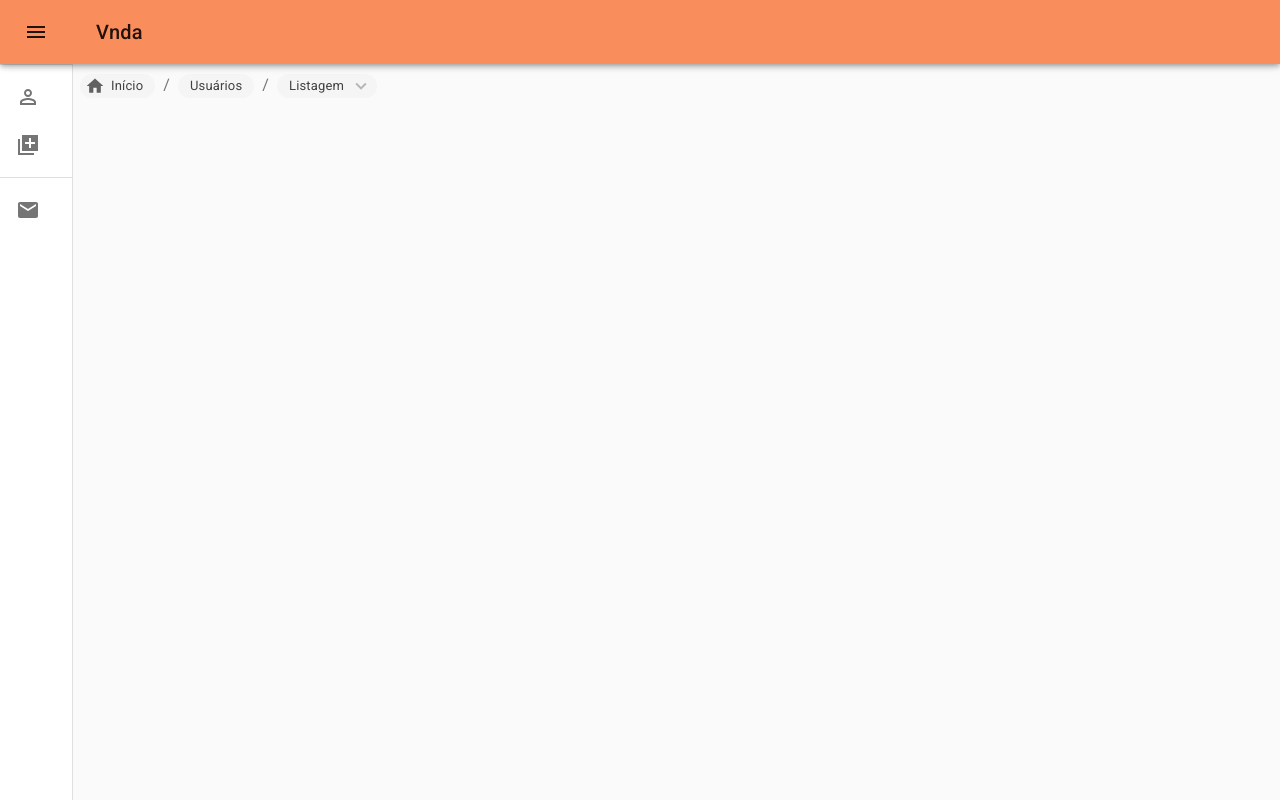
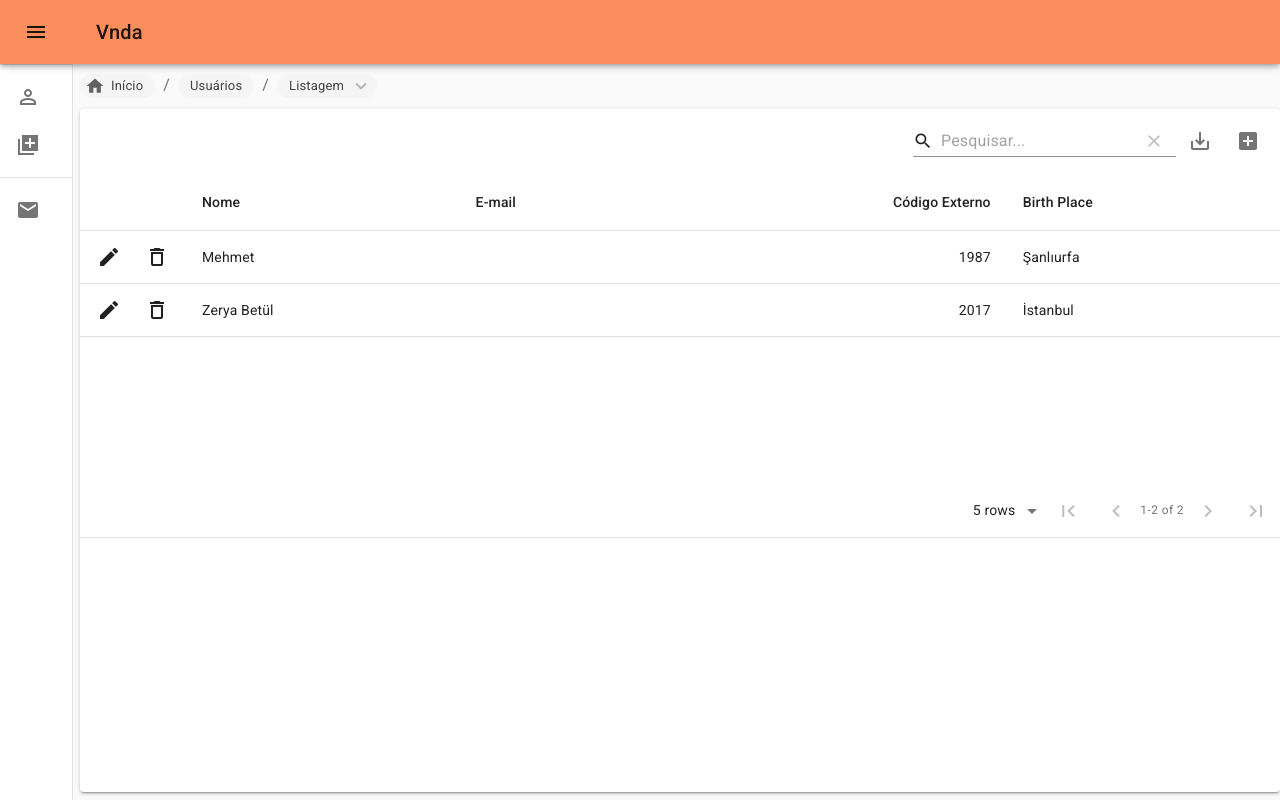
Before and after one commit to erickpeixoto/nextjs-typescript-tdd-react-swr, a Next.js app: page / in a window 1280 px wide. Built offline with nearby package versions, Linux system fonts and the light colour scheme; no server answers.

Commit message:
style: change Layout structure

```diff
--- a/package.json
+++ b/package.json
@@ -2,6 +2,7 @@
   "name": "vnda-app",
   "version": "0.1.0",
   "private": true,
+  "author": "Erick Eduardo <erickepeixoto@gmail.com>",
   "scripts": {
     "dev": "next dev",
     "build": "next build",
@@ -13,12 +14,14 @@
   "dependencies": {
     "@material-ui/core": "^4.11.0",
     "@material-ui/icons": "^4.9.1",
+    "axios": "^0.20.0",
     "material-table": "^1.69.0",
     "next": "9.5.2",
     "next-images": "^1.4.1",
     "react": "16.13.1",
     "react-dom": "16.13.1",
-    "styled-components": "^5.1.1"
+    "styled-components": "^5.1.1",
+    "swr": "^0.3.2"
   },
   "devDependencies": {
     "@testing-library/cypress": "^7.0.0",
--- a/src/pages/_app.tsx
+++ b/src/pages/_app.tsx
@@ -4,6 +4,10 @@
 import { ThemeProvider } from '@material-ui/core'
 import GlobalStyles from '@style/global'
 import { createMuiTheme } from '@material-ui/core/styles'
+import axios from 'axios'
+import { SWRConfig } from 'swr'
+import Layout from '@components/Layout'
+axios.defaults.baseURL = 'https://demo.vnda.com.br/api/v2'
 
 const theme = createMuiTheme({
   palette: {
@@ -22,7 +26,13 @@
 const App: React.FC<AppProps> = ({ Component, pageProps }) => {
   return (
     <ThemeProvider theme={theme}>
-      <Component {...pageProps} />
+      <SWRConfig
+        value={{ fetcher: (url: string) => axios(url).then(r => r.data) }}
+      >
+        <Layout>
+          <Component {...pageProps} />
+        </Layout>
+      </SWRConfig>
       <GlobalStyles />
     </ThemeProvider>
   )
--- a/src/pages/index.tsx
+++ b/src/pages/index.tsx
@@ -1,16 +1,16 @@
 import React from 'react'
 import Head from 'next/head'
-
-import Layout from '@components/Layout'
+import DefaultPage from './user'
 
 const Main: React.FC = () => {
   return (
-    <Layout>
+    <>
       <Head>
         <title>Create Next App - CRUD</title>
         <link rel="icon" href="/favicon.ico" />
       </Head>
-    </Layout>
+      <DefaultPage />
+    </>
   )
 }
 export default Main
--- a/src/pages/user/index.tsx
+++ b/src/pages/user/index.tsx
@@ -1,12 +1,10 @@
 import React from 'react'
-import Layout from '@components/Layout'
 import { List } from './style'
+import useSWR from 'swr'
 
 const User: React.FC = props => {
-  return (
-    <Layout>
-      <List data={[]} columns={[]} />
-    </Layout>
-  )
+  const { data } = useSWR('/users')
+  return <List data={[]} columns={[]} />
 }
+
 export default User
```
Also changed, not shown: 1 other file (tests, documents, lock files or other folders).
